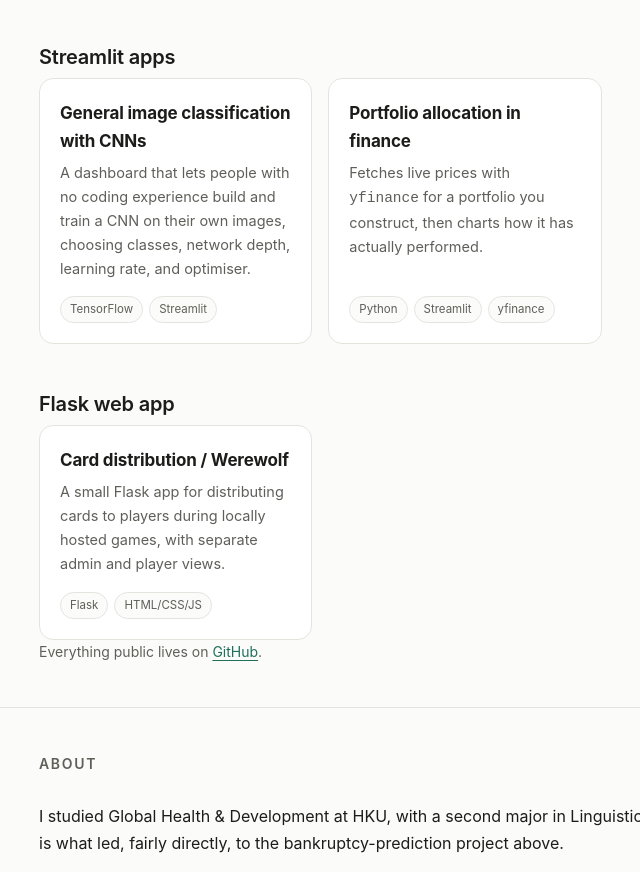
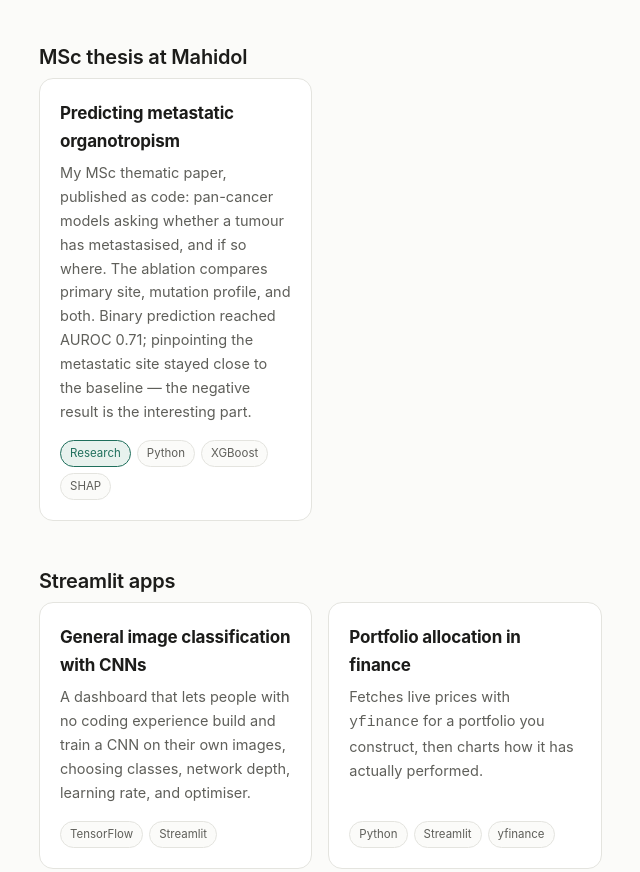
Before and after one commit to terbiume65/terbiume65.github.io, a plain HTML site: page index.html in a window 1280 px wide. Shown: the part 1997-2869 px from the top of the page, without its empty margins (175-815 px from the left). Drawn offline with Linux system fonts and the light colour scheme.

Commit message:
Add MSc thesis project card and repo link

```diff
--- a/index.html
+++ b/index.html
@@ -234,6 +234,23 @@
     </div>
 
     <div class="group">
+      <h3>MSc thesis at Mahidol</h3>
+      <div class="grid">
+        <article class="card">
+          <h4>Predicting metastatic organotropism</h4>
+          <p>
+            My MSc thematic paper, published as code: pan-cancer models asking whether a tumour has
+            metastasised, and if so where. The ablation compares primary site, mutation profile, and
+            both. Binary prediction reached AUROC 0.71; pinpointing the metastatic site stayed close to
+            the baseline — the negative result is the interesting part.
+          </p>
+          <div class="stack"><span class="chip accent">Research</span><span class="chip">Python</span><span class="chip">XGBoost</span><span class="chip">SHAP</span></div>
+          <a class="cover" href="https://github.com/terbiume65/metastasis-organotropism-ml" aria-label="Open Predicting metastatic organotropism on GitHub"></a>
+        </article>
+      </div>
+    </div>
+
+    <div class="group">
       <h3>Streamlit apps</h3>
       <div class="grid">
 
```
Also changed, not shown: 1 other file.
